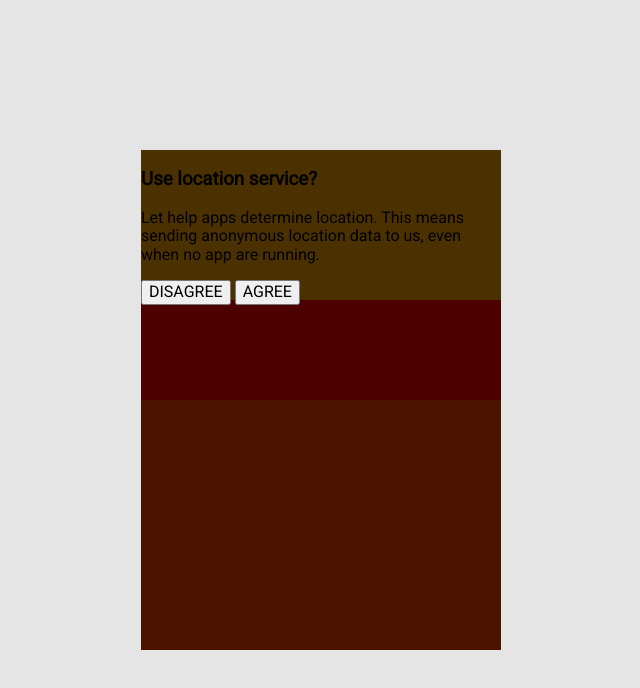
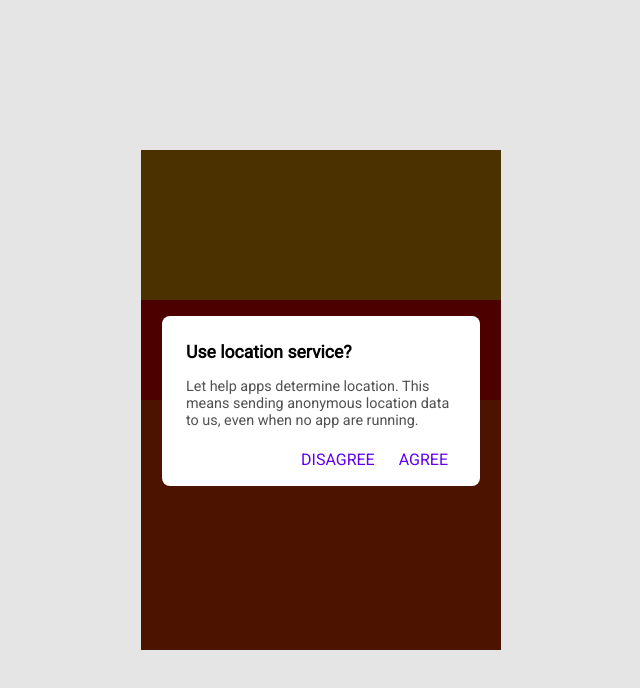
Before and after one commit to PlatziMaster/challenge-CSS-06, a plain HTML site: page index.html in a window 1280 px wide. Shown: the whole page, without its empty margins (319-959 px from the left). Drawn offline with Linux system fonts and the light colour scheme.

Commit message:
Add modal content

```diff
--- a/css/style.css
+++ b/css/style.css
@@ -30,10 +30,7 @@ body {
 }
 
 .modal {
-  /* border: 1px solid maroon; */
-
   background-color: rgba(0, 0, 0, .7);
-
   z-index: 2;
   width: 100%;
   height: 100%;
@@ -42,6 +39,42 @@ body {
   bottom: 0;
   left: 0;
   right: 0;
+}
+
+.modal__content {
+  background-color: white;
+  border-radius: 8px;
+  width: 75%;
+  margin: 0 auto;
+  position: relative;
+  top: calc(50% - 84px);
+  padding: 8px 24px 8px 24px;
+}
+
+.modal__texts {
+
+}
+
+.modal__title {
+  font-size: 1.1em;
+}
+
+.modal__text {
+  font-size: .9em;
+  color: var(--text_color);
+}
+
+.modal__buttons {
+  display: flex;
+  justify-content: flex-end;
+}
+
+.link {
+  /* border: 1px solid red; */
+  text-decoration: none;
+  color: var(--purple);
+  margin-left: 8px;
+  padding: 8px;
 }
 
 .content_one {
--- a/index.html
+++ b/index.html
@@ -19,8 +19,8 @@
             </p>
           </div>
           <div class="modal__buttons">
-            <button>DISAGREE</button>
-            <button>AGREE</button>
+            <a class="link" href="#">DISAGREE</a>
+            <a class="link" href="#">AGREE</a>
           </div>
         </div>
       </div>
```
